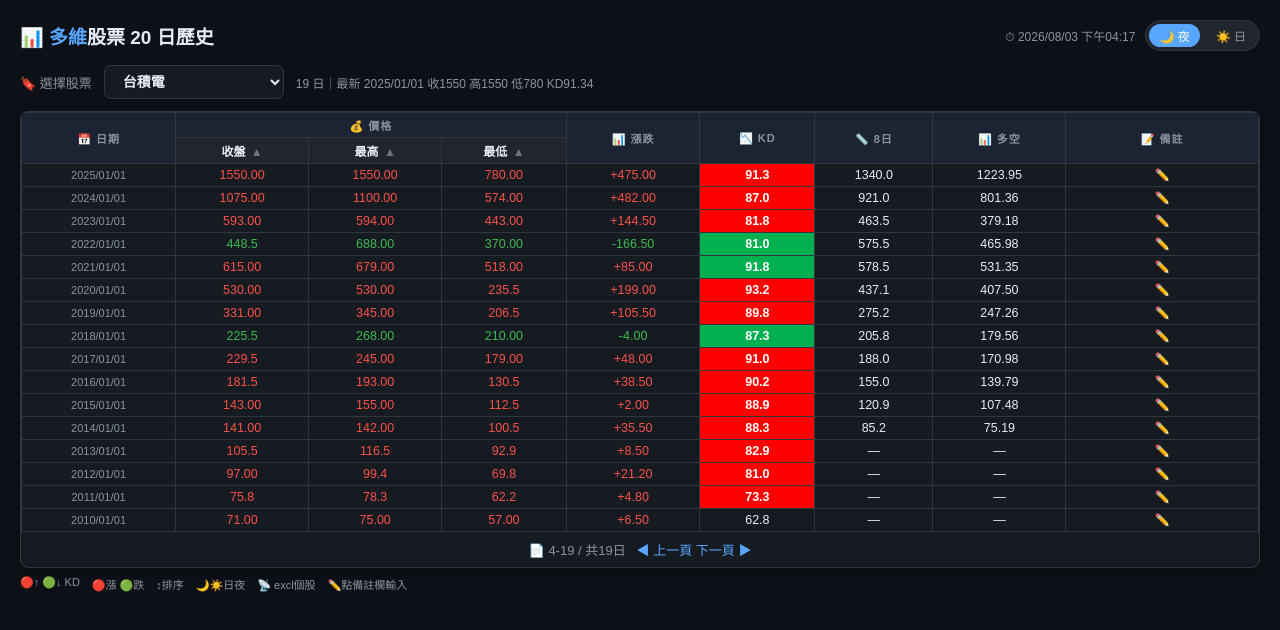
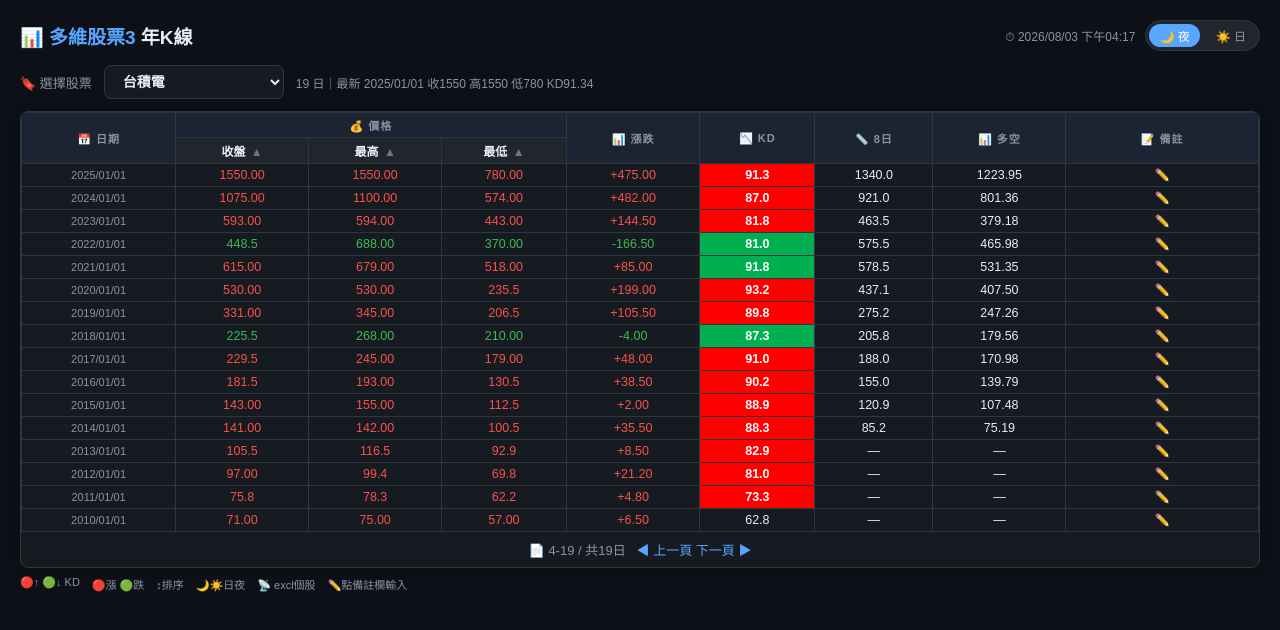
Before and after one commit to ch0939305/stock-multidim3, a website: page index.html in a window 1280 px wide. Drawn offline with Linux system fonts and the light colour scheme.

Commit message:
標題修正

```diff
--- a/index.html
+++ b/index.html
@@ -99,7 +99,7 @@
 <body>
 
 <div class="header">
-  <h1>📊 <span>多維</span>股票 20 日歷史</h1>
+  <h1>📊 <span>多維股票3</span> 年K線</h1>
   <div class="header-right">
     <span class="last-update">⏱ <span id="updateTime">—</span></span>
     <div class="theme-toggle" id="themeToggle" onclick="toggleTheme()">
```
